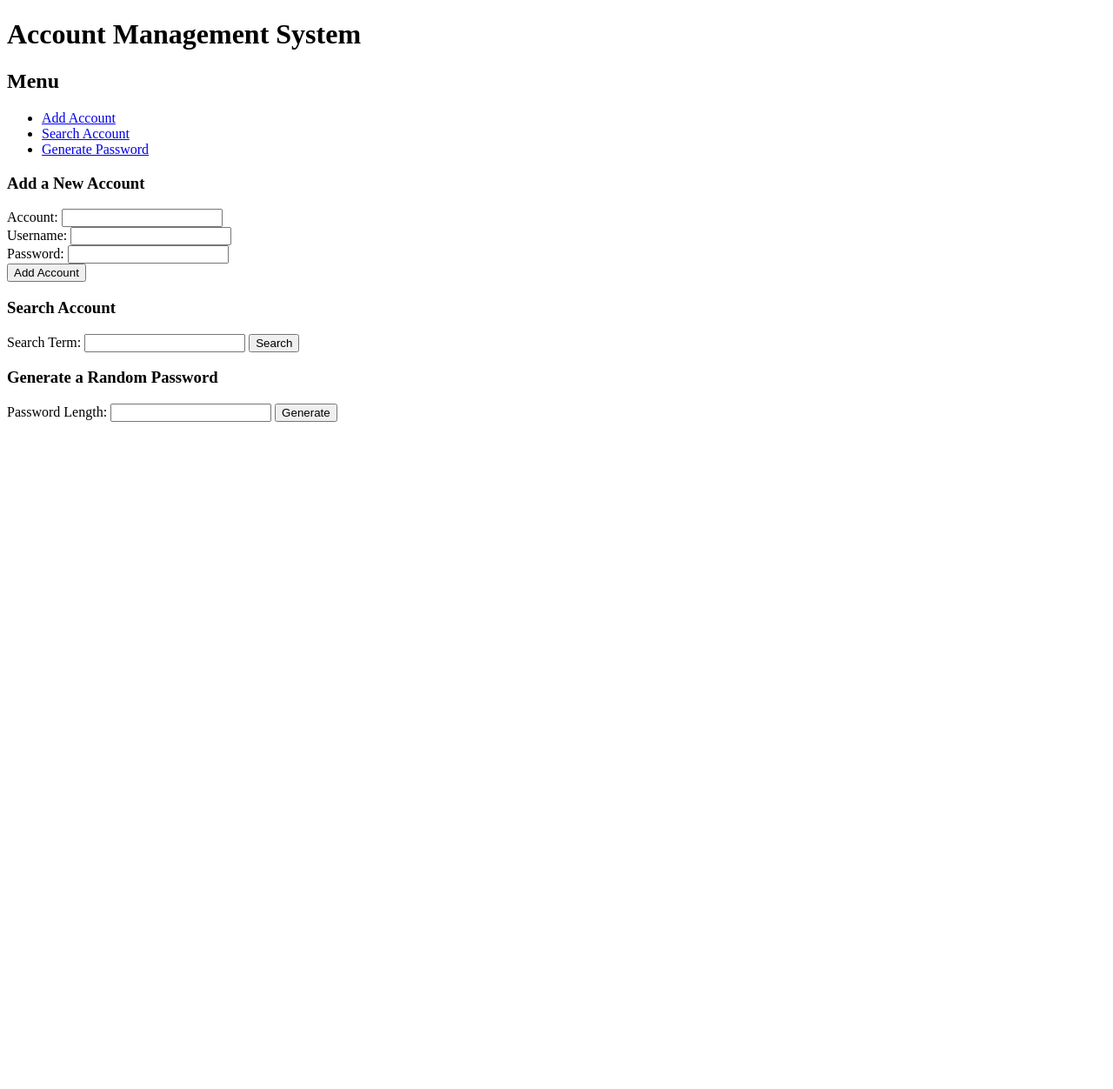
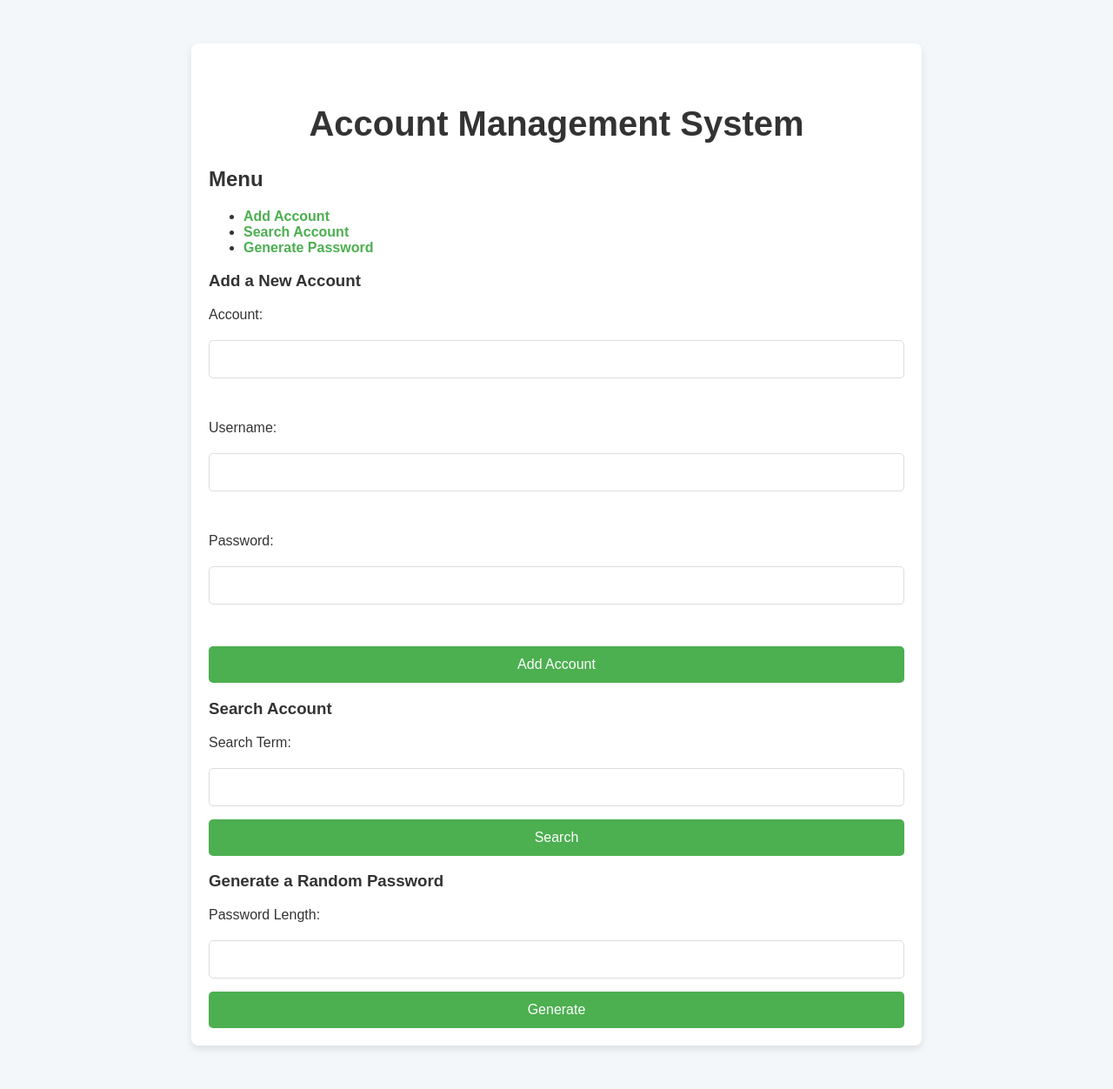
Before and after one commit to anto-kazungu/password-locker, a Flask app: page / in a window 1280 px wide. Shown: the whole page at 87% size. Before the commit the page ends 485 px from the top, so only its background shows below. Run offline with Flask 3, Linux system fonts and the light colour scheme.

Commit message:
Added CSS file

```diff
--- /dev/null
+++ b/static/styles.css
@@ -0,0 +1,97 @@
+/* Global Styles */
+body {
+    font-family: 'Arial', sans-serif;
+    background-color: #f4f7fa;
+    margin: 50px 0;
+    padding: 0;
+    color: #333;
+}
+
+h1 {
+    font-size: 2.5rem;
+    text-align: center;
+    color: #333;
+    margin-top: 50px;
+}
+
+/* Container for the main content */
+.container {
+    max-width: 800px;
+    margin: 0 auto;
+    padding: 20px;
+    background-color: #fff;
+    border-radius: 8px;
+    box-shadow: 0 4px 8px rgba(0, 0, 0, 0.1);
+}
+
+/* Form Styling */
+form {
+    display: flex;
+    flex-direction: column;
+    gap: 15px;
+}
+
+label {
+    font-size: 1rem;
+    margin-bottom: 5px;
+    color: #333;
+}
+
+input[type="text"], input[type="password"], input[type="number"] {
+    padding: 12px;
+    font-size: 1rem;
+    border: 1px solid #ddd;
+    border-radius: 5px;
+    outline: none;
+    transition: border-color 0.3s ease;
+}
+
+input[type="text"]:focus, input[type="password"]:focus, input[type="number"]:focus {
+    border-color: #4CAF50;
+}
+
+/* Button Styling */
+button {
+    padding: 12px;
+    background-color: #4CAF50;
+    color: #fff;
+    border: none;
+    border-radius: 5px;
+    font-size: 1rem;
+    cursor: pointer;
+    transition: background-color 0.3s ease;
+}
+
+button:hover {
+    background-color: #45a049;
+}
+
+button:focus {
+    outline: none;
+}
+
+/* Password display area */
+.password-display {
+    font-size: 1.2rem;
+    color: #333;
+    margin-top: 20px;
+    text-align: center;
+}
+
+/* Back link */
+a {
+    color: #4CAF50;
+    text-decoration: none;
+    font-weight: bold;
+}
+
+a:hover {
+    text-decoration: underline;
+}
+
+/* Error message */
+.error {
+    color: red;
+    font-size: 1rem;
+    margin-top: 15px;
+}
--- a/templates/index.html
+++ b/templates/index.html
@@ -4,8 +4,11 @@
     <meta charset="UTF-8">
     <meta name="viewport" content="width=device-width, initial-scale=1.0">
     <title>Account Management</title>
+    <link rel="stylesheet" href="/static/styles.css">
+
 </head>
 <body>
+    <div class="container">
         <h1>Account Management System</h1>
         <h2>Menu</h2>
         <ul>
@@ -44,5 +47,6 @@
                 <button type="submit">Generate</button>
             </form>
         </section>
+    </div>
 </body>
 </html>
```
Lines whose indentation alone changed are shown as unchanged.
